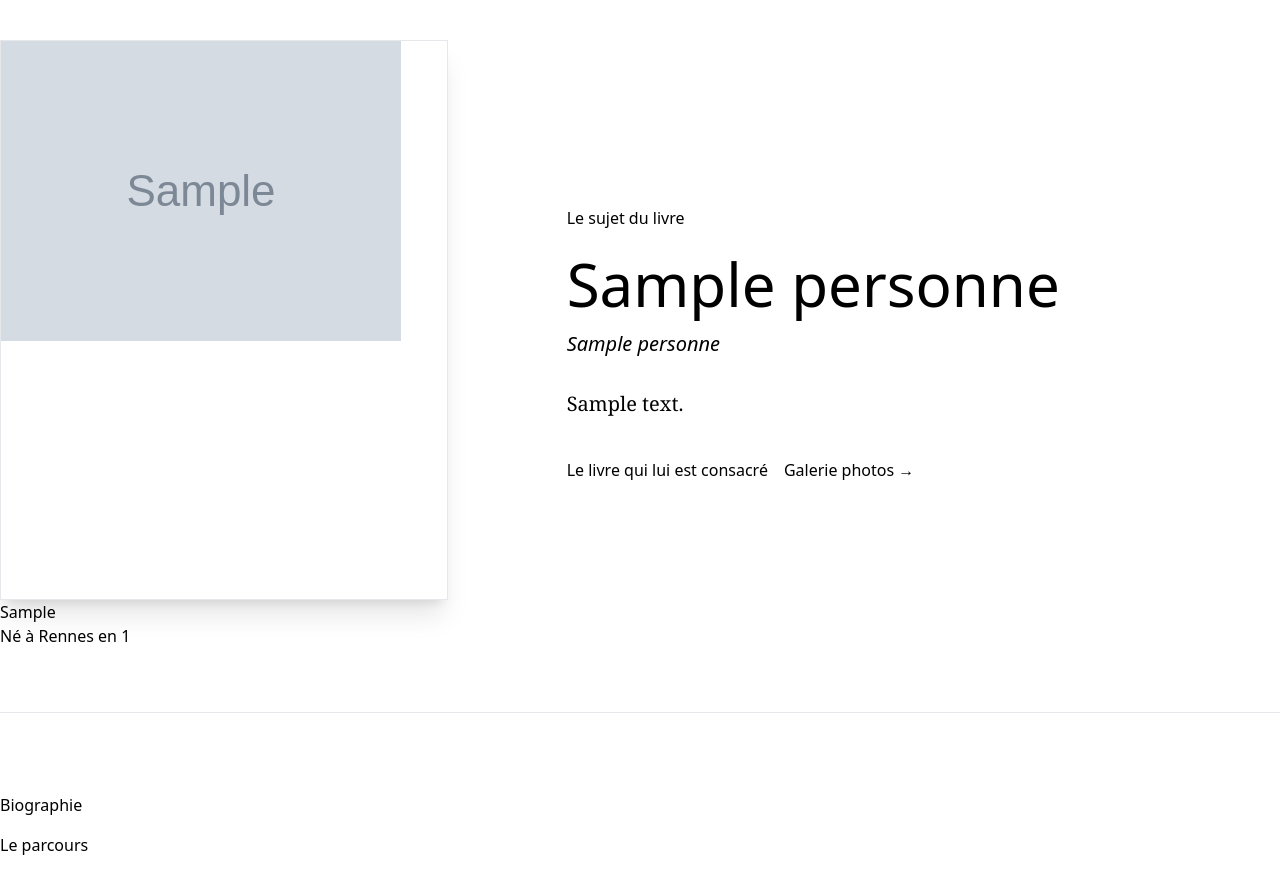
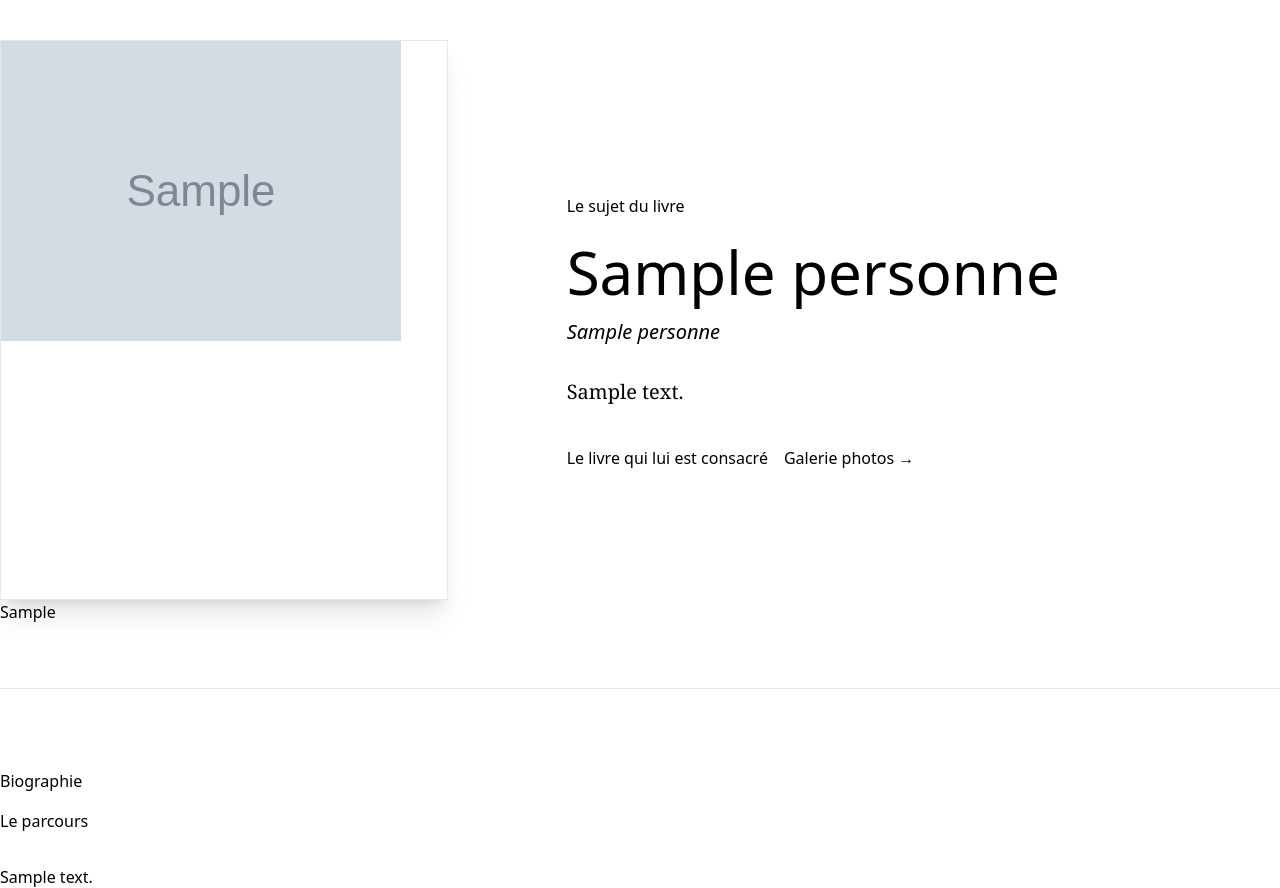
Before and after one commit to NicoWithManyO/BrunoBoulais, a Django app: template templates/pages/bertin.html in a window 1280 px wide. Shown: the part 157-1045 px from the top of the page. Run offline with Django 5.2, Linux system fonts and the light colour scheme; the template is opened without the code that fills it: values that come from a table or form of the project are taken from there, others are empty; tables that the repository leaves empty hold one stand-in row (values such as "Sample post"); grey boxes marked "Sample" are stand-in pictures; parts of the project's set-up code (start-up, migrations or seed data) failed here and were passed over; some libraries are stand-ins or nearby versions.

Commit message:
Drop static 'Né à Rennes en X' figcaption on bertin hero
The carrousel renders its own per-image legende, the hardcoded
birthplace caption was duplicating with no editorial control.

```diff
--- a/templates/pages/bertin.html
+++ b/templates/pages/bertin.html
@@ -22,9 +22,6 @@
                 </div>
             {% endif %}
             {% endwith %}
-            {% if personne.annee_naissance %}
-            <figcaption>Né à Rennes en {{ personne.annee_naissance }}</figcaption>
-            {% endif %}
         </figure>
     </div>
 
```
